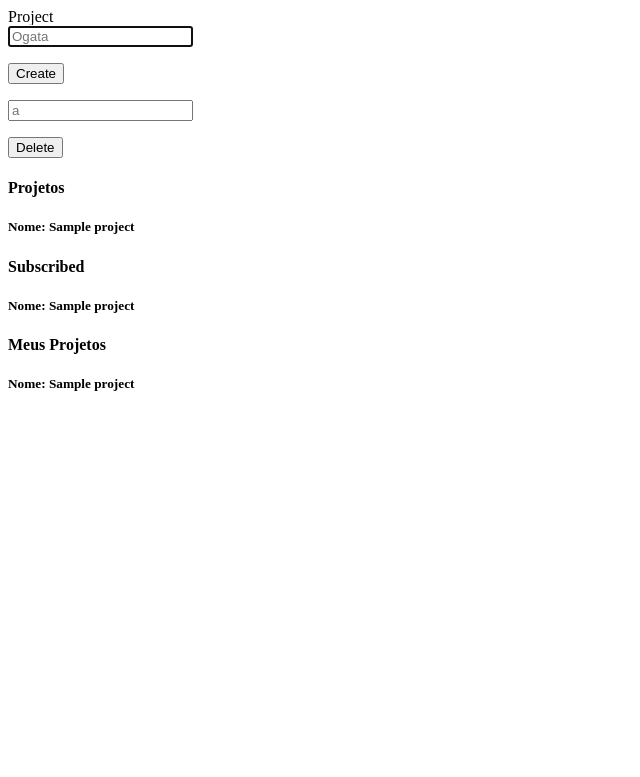
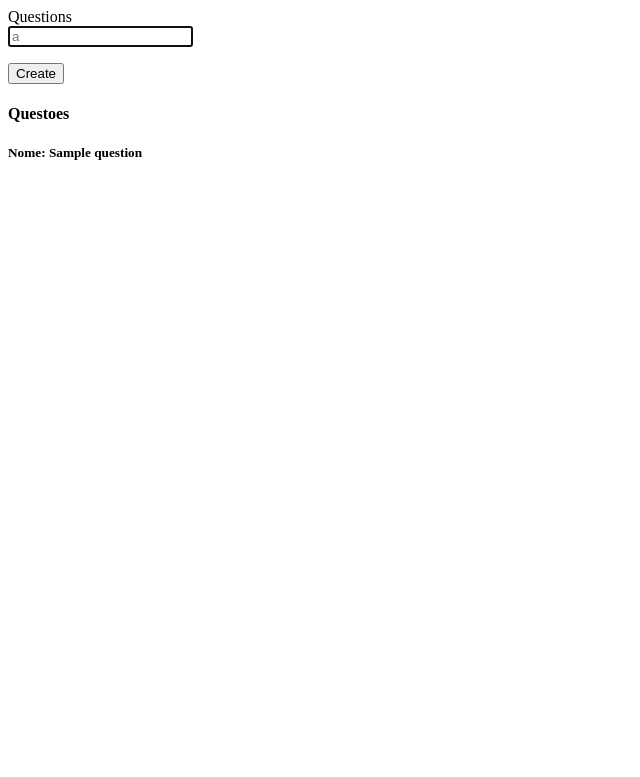
Before and after one commit to gitoso-College-Projects-ITA-2021/CES-22-Solutionary, a Flask app: template templates/lucas.html in a window 1280 px wide. Shown: the top 777 px of the page, without its empty margins (0-640 px from the left). Run offline with Flask 2, Linux system fonts and the light colour scheme; tables that the repository leaves empty hold one stand-in row (values such as "Sample post"); the template is opened without the code that fills it: values that come from a table or form of the project are taken from there, most other values are stand-ins (such as "Sample title", 1, 10 or a date in 2020); some libraries are stand-ins or nearby versions.

Commit message:
Add POST and GET question methods

```diff
--- a/config.py
+++ b/config.py
@@ -1,2 +1,2 @@
-# SQLALCHEMY_DATABASE_URI = 'postgres://egycwenddjlltj:2c410505115805feb75bbf48df14ec8b58eda0b6eae07d6482a8cec6f089bab2@ec2-54-204-35-248.compute-1.amazonaws.com:5432/dcn9m8vnd8taou'
-SQLALCHEMY_DATABASE_URI = 'postgres://localhost:5432'
+SQLALCHEMY_DATABASE_URI = 'postgres://egycwenddjlltj:2c410505115805feb75bbf48df14ec8b58eda0b6eae07d6482a8cec6f089bab2@ec2-54-204-35-248.compute-1.amazonaws.com:5432/dcn9m8vnd8taou'
+# SQLALCHEMY_DATABASE_URI = 'postgres://localhost:5432'
--- a/docs/routes.txt
+++ b/docs/routes.txt
@@ -1,13 +1,13 @@
 /                                                               INDEX
 
 /create-project/                                                [POST] CRIAR PROJETO
-/delete-project/                                                [POST] DELETAR O PROJETO
+/delete-project/<id>                                            [POST] DELETAR O PROJETO
 /edit-project/<id>                                              [POST] EDITAR O PROJETO
 
 /projects                                                       [GET] DASHBOARD
 /projects                                                       [POST] BUSCA DE PROJETOS
+
 /projects/<project-name>/                                       [GET] PAGINA DO PROJETO
-
 /projects/<project-name>/subscribe                              [POST] SUBSCRIBE NO PROJETO
 /projects/<project-name>/unsubscribe                            [POST] UNSUBSCRIBE NO PROJETO
 /projects/<project-name>/create-question/                       [POST] CRIA QUESTAO
--- a/templates/lucas.html
+++ b/templates/lucas.html
@@ -1,12 +1,12 @@
-{% block title %} Project {% endblock %}
+{% block title %} Questions {% endblock %}
 {% block content %}
 
-<form action="{{url_for('project')}}" method="POST">
-    <input type="hidden" name="form-name" value="add">
+<form action="/projects/{{project_name}}" method="POST">
+    <input type="hidden" name="form-name" value="create">
 
   {{ form.csrf_token }}
   <div>
-      {{ form.name(class_='form-control', placeholder='Ogata', autocomplete='off', autofocus=true)}}
+      {{ form.name(class_='form-control', placeholder='a', autocomplete='off', autofocus=true)}}
 
       <ul>
           {% for error in form.name.errors %}
@@ -21,58 +21,16 @@
   </div>
 
 
+<h4> Questoes </h4>
+<body>
+    {% for qu in questions %}
 
-</form>
-
-<form action="{{url_for('project')}}" method="POST">
-    <input type="hidden" name="form-name" value="delete">
-
-  {{ del_form.csrf_token }}
-  <div>
-      {{ del_form.name(class_='form-control', placeholder='a', autocomplete='off', autofocus=true)}}
-
-      <ul>
-          {% for error in del_form.name.errors %}
-          <li>{{ error }}</li>
-          {% endfor %}
-      </ul>
-
-  </div>
-
-  <div>
-    {{ del_form.submit_button}}
-  </div>
-
-
-<h4> Projetos </h4>
-<body>
-    {% for project in projects %}
-
-    <h5>Nome: {{ project.name }} </h5>
+    <h5>Nome: {{ qu.name }} </h5>
 
 
   {% endfor %}
 </body>
 
-<h4> Subscribed </h4>
-<body>
-    {% for project in subscribed %}
-
-    <h5>Nome: {{ project.name }} </h5>
-
-  {% endfor %}
-</body>
-
-<h4> Meus Projetos </h4>
-<body>
-    {% for project in my_projects %}
-
-    <h5>Nome: {{ project.name }} </h5>
-
-  {% endfor %}
-</body>
-
-
 
 </form>
 {% endblock %}
```
